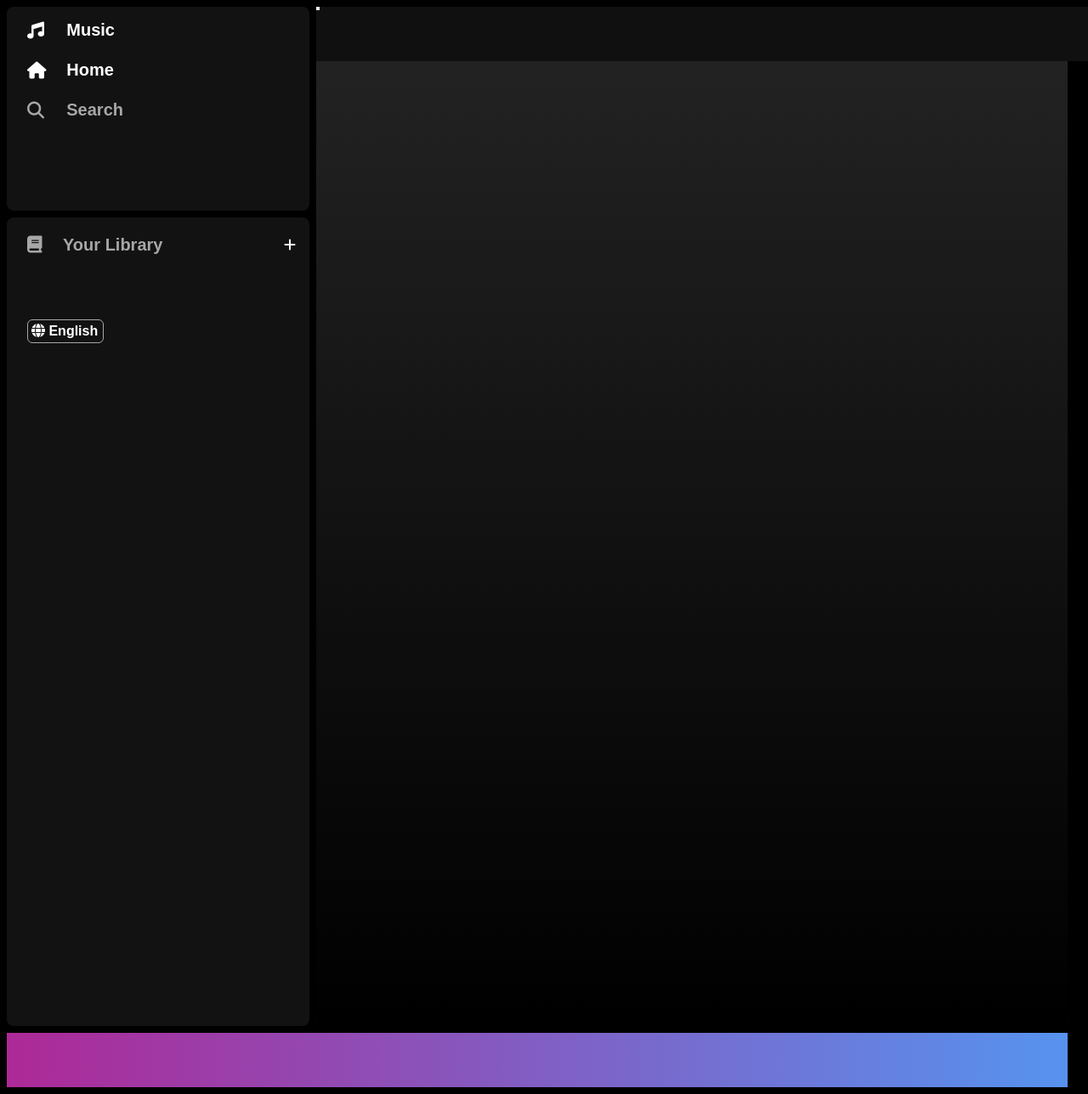
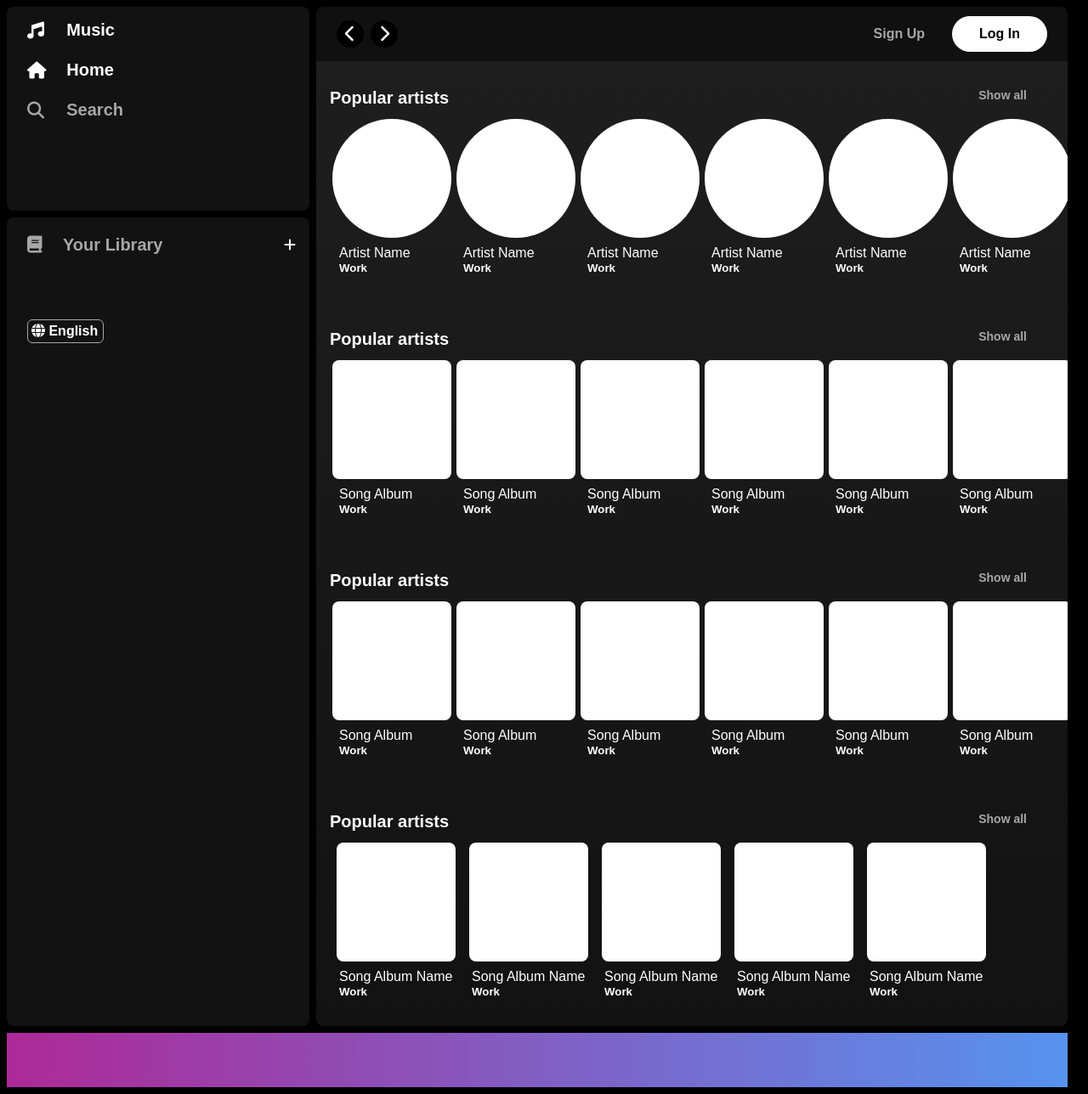
Before and after one commit to 139148nguyen/web_php, a PHP site: page /home_page.html in a window 1280 px wide. Shown: the whole page at 85% size. Run offline with PHP 8.4, Linux system fonts and the light colour scheme.

Commit message:
Fifth Commit

```diff
--- a/music/home_page.html
+++ b/music/home_page.html
@@ -67,16 +67,365 @@
             <div class="content__header">
                 <div class="move-button">
                     <button class="prev-button">
-
+                        <i class="fa-solid fa-chevron-left"></i>
+                    </button>
+                    <button class="next-button">
+                        <i class="fa-solid fa-chevron-right"></i>
                     </button>
                 </div>
                 <div class="login-signup-button">
-
+                    <a href="" class="sign-up">Sign Up</a>
+                    <a href="" class="log-in">Log In</a>
                 </div>
             </div>
             <div class="content__body">
-                <div class="list-music">
+                <div class="list-artist list">
+                    <div class="list-header">
+                        <a href="" class="category-name">Popular artists</a>
+                        <a href="" class="show-all">Show all</a>
+                    </div>
+                    <div class="list-body">
+                        <a href="" class="artist-card">
+                            <div class="artist-card__img">
 
+                            </div>
+                            <div class="artist-card__title">
+                                <h3>Artist Name</h3>
+                                <h5>Work</h5>
+                            </div>
+                            <div class="play-icon">
+                                <i class="fa-solid fa-play"></i>
+                            </div>
+                        </a>
+                        <a href="" class="artist-card">
+                            <div class="artist-card__img">
+
+                            </div>
+                            <div class="artist-card__title">
+                                <h3>Artist Name</h3>
+                                <h5>Work</h5>
+                            </div>
+                            <div class="play-icon">
+                                <i class="fa-solid fa-play"></i>
+                            </div>
+                        </a>
+                        <a href="" class="artist-card">
+                            <div class="artist-card__img">
+
+                            </div>
+                            <div class="artist-card__title">
+                                <h3>Artist Name</h3>
+                                <h5>Work</h5>
+                            </div>
+                            <div class="play-icon">
+                                <i class="fa-solid fa-play"></i>
+                            </div>
+                        </a>
+                        <a href="" class="artist-card">
+                            <div class="artist-card__img">
+
+                            </div>
+                            <div class="artist-card__title">
+                                <h3>Artist Name</h3>
+                                <h5>Work</h5>
+                            </div>
+                            <div class="play-icon">
+                                <i class="fa-solid fa-play"></i>
+                            </div>
+                        </a>
+                        <a href="" class="artist-card">
+                            <div class="artist-card__img">
+
+                            </div>
+                            <div class="artist-card__title">
+                                <h3>Artist Name</h3>
+                                <h5>Work</h5>
+                            </div>
+                            <div class="play-icon">
+                                <i class="fa-solid fa-play"></i>
+                            </div>
+                        </a>
+                        <a href="" class="artist-card">
+                            <div class="artist-card__img">
+
+                            </div>
+                            <div class="artist-card__title">
+                                <h3>Artist Name</h3>
+                                <h5>Work</h5>
+                            </div>
+                            <div class="play-icon">
+                                <i class="fa-solid fa-play"></i>
+                            </div>
+                        </a>
+                        <a href="" class="artist-card">
+                            <div class="artist-card__img">
+
+                            </div>
+                            <div class="artist-card__title">
+                                <h3>Artist Name</h3>
+                                <h5>Work</h5>
+                            </div>
+                            <div class="play-icon">
+                                <i class="fa-solid fa-play"></i>
+                            </div>
+                        </a>
+
+                    </div>
+                </div>
+                <div class="list-song-ablum list">
+                    <div class="list-header">
+                        <a href="" class="category-name">Popular artists</a>
+                        <a href="" class="show-all">Show all</a>
+                    </div>
+                    <div class="list-body">
+                        <a href="" class="song-album-card">
+                            <div class="song-album-card__img">
+
+                            </div>
+                            <div class="song-album-card__title">
+                                <h3>Song Album Name</h3>
+                                <h5>Work</h5>
+                            </div>
+                            <div class="play-icon">
+                                <i class="fa-solid fa-play"></i>
+                            </div>
+                        </a>
+                        <a href="" class="song-album-card">
+                            <div class="song-album-card__img">
+
+                            </div>
+                            <div class="song-album-card__title">
+                                <h3>Song Album Name</h3>
+                                <h5>Work</h5>
+                            </div>
+                            <div class="play-icon">
+                                <i class="fa-solid fa-play"></i>
+                            </div>
+                        </a>
+                        <a href="" class="song-album-card">
+                            <div class="song-album-card__img">
+
+                            </div>
+                            <div class="song-album-card__title">
+                                <h3>Song Album Name</h3>
+                                <h5>Work</h5>
+                            </div>
+                            <div class="play-icon">
+                                <i class="fa-solid fa-play"></i>
+                            </div>
+                        </a>
+                        <a href="" class="song-album-card">
+                            <div class="song-album-card__img">
+
+                            </div>
+                            <div class="song-album-card__title">
+                                <h3>Song Album Name</h3>
+                                <h5>Work</h5>
+                            </div>
+                            <div class="play-icon">
+                                <i class="fa-solid fa-play"></i>
+                            </div>
+                        </a>
+                        <a href="" class="song-album-card">
+                            <div class="song-album-card__img">
+
+                            </div>
+                            <div class="song-album-card__title">
+                                <h3>Song Album Name</h3>
+                                <h5>Work</h5>
+                            </div>
+                            <div class="play-icon">
+                                <i class="fa-solid fa-play"></i>
+                            </div>
+                        </a>
+                        <a href="" class="song-album-card">
+                            <div class="song-album-card__img">
+
+                            </div>
+                            <div class="song-album-card__title">
+                                <h3>Song Album Name</h3>
+                                <h5>Work</h5>
+                            </div>
+                            <div class="play-icon">
+                                <i class="fa-solid fa-play"></i>
+                            </div>
+                        </a>
+                        <a href="" class="song-album-card">
+                            <div class="song-album-card__img">
+
+                            </div>
+                            <div class="song-album-card__title">
+                                <h3>Song Album Name</h3>
+                                <h5>Work</h5>
+                            </div>
+                            <div class="play-icon">
+                                <i class="fa-solid fa-play"></i>
+                            </div>
+                        </a>
+
+                    </div>
+                </div>
+                <div class="list-song-ablum list">
+                    <div class="list-header">
+                        <a href="" class="category-name">Popular artists</a>
+                        <a href="" class="show-all">Show all</a>
+                    </div>
+                    <div class="list-body">
+                        <a href="" class="song-album-card">
+                            <div class="song-album-card__img">
+
+                            </div>
+                            <div class="song-album-card__title">
+                                <h3>Song Album Name</h3>
+                                <h5>Work</h5>
+                            </div>
+                            <div class="play-icon">
+                                <i class="fa-solid fa-play"></i>
+                            </div>
+                        </a>
+                        <a href="" class="song-album-card">
+                            <div class="song-album-card__img">
+
+                            </div>
+                            <div class="song-album-card__title">
+                                <h3>Song Album Name</h3>
+                                <h5>Work</h5>
+                            </div>
+                            <div class="play-icon">
+                                <i class="fa-solid fa-play"></i>
+                            </div>
+                        </a>
+                        <a href="" class="song-album-card">
+                            <div class="song-album-card__img">
+
+                            </div>
+                            <div class="song-album-card__title">
+                                <h3>Song Album Name</h3>
+                                <h5>Work</h5>
+                            </div>
+                            <div class="play-icon">
+                                <i class="fa-solid fa-play"></i>
+                            </div>
+                        </a>
+                        <a href="" class="song-album-card">
+                            <div class="song-album-card__img">
+
+                            </div>
+                            <div class="song-album-card__title">
+                                <h3>Song Album Name</h3>
+                                <h5>Work</h5>
+                            </div>
+                            <div class="play-icon">
+                                <i class="fa-solid fa-play"></i>
+                            </div>
+                        </a>
+                        <a href="" class="song-album-card">
+                            <div class="song-album-card__img">
+
+                            </div>
+                            <div class="song-album-card__title">
+                                <h3>Song Album Name</h3>
+                                <h5>Work</h5>
+                            </div>
+                            <div class="play-icon">
+                                <i class="fa-solid fa-play"></i>
+                            </div>
+                        </a>
+                        <a href="" class="song-album-card">
+                            <div class="song-album-card__img">
+
+                            </div>
+                            <div class="song-album-card__title">
+                                <h3>Song Album Name</h3>
+                                <h5>Work</h5>
+                            </div>
+                            <div class="play-icon">
+                                <i class="fa-solid fa-play"></i>
+                            </div>
+                        </a>
+                        <a href="" class="song-album-card">
+                            <div class="song-album-card__img">
+
+                            </div>
+                            <div class="song-album-card__title">
+                                <h3>Song Album Name</h3>
+                                <h5>Work</h5>
+                            </div>
+                            <div class="play-icon">
+                                <i class="fa-solid fa-play"></i>
+                            </div>
+                        </a>
+
+                    </div>
+                </div>
+                <div class="list-song-ablum list">
+                    <div class="list-header">
+                        <a href="" class="category-name">Popular artists</a>
+                        <a href="" class="show-all">Show all</a>
+                    </div>
+                    <div class="list-body">
+                        <a href="" class="song-album-card">
+                            <div class="song-album-card__img">
+
+                            </div>
+                            <div class="song-album-card__title">
+                                <h3>Song Album Name</h3>
+                                <h5>Work</h5>
+                            </div>
+                            <div class="play-icon">
+                                <i class="fa-solid fa-play"></i>
+                            </div>
+                        </a>
+                        <a href="" class="song-album-card">
+                            <div class="song-album-card__img">
+
+                            </div>
+                            <div class="song-album-card__title">
+                                <h3>Song Album Name</h3>
+                                <h5>Work</h5>
+                            </div>
+                            <div class="play-icon">
+                                <i class="fa-solid fa-play"></i>
+                            </div>
+                        </a>
+                        <a href="" class="song-album-card">
+                            <div class="song-album-card__img">
+
+                            </div>
+                            <div class="song-album-card__title">
+                                <h3>Song Album Name</h3>
+                                <h5>Work</h5>
+                            </div>
+                            <div class="play-icon">
+                                <i class="fa-solid fa-play"></i>
+                            </div>
+                        </a>
+                        <a href="" class="song-album-card">
+                            <div class="song-album-card__img">
+
+                            </div>
+                            <div class="song-album-card__title">
+                                <h3>Song Album Name</h3>
+                                <h5>Work</h5>
+                            </div>
+                            <div class="play-icon">
+                                <i class="fa-solid fa-play"></i>
+                            </div>
+                        </a>
+                        <a href="" class="song-album-card">
+                            <div class="song-album-card__img">
+
+                            </div>
+                            <div class="song-album-card__title">
+                                <h3>Song Album Name</h3>
+                                <h5>Work</h5>
+                            </div>
+                            <div class="play-icon">
+                                <i class="fa-solid fa-play"></i>
+                            </div>
+                        </a>
+
+                    </div>
                 </div>
             </div>
         </div>
--- a/music/styles/base.css
+++ b/music/styles/base.css
@@ -43,7 +43,7 @@ body {
     background-color: var(--bgcolor-base);
 }
 
-.body{
+.body {
     display: flex;
     height: calc(100% - 64px);
     width: var(--bg-width);
@@ -88,11 +88,11 @@ ul {
     transform: scale(1.04);
 }
 
-.content__header{
-    width: 970px;
-    position: fixed;
+.content__header {
+    width: 100%;
+    /* position: fixed; */
     min-height: 64px;
-    border-top-left-radius: 8px ;
+    border-top-left-radius: 8px;
     border-top-right-radius: 8px;
 }
 
@@ -117,6 +117,15 @@ ul {
     background: transparent;
 }
 
+.list {
+    width: calc(100% - 64px);
+    height: 220px;
+    display: flex;
+    flex-direction: column;
+    padding: 32px 16px;
+    /* align-items: center; */
+}
+
 
 /*
 form {
--- a/music/styles/main.css
+++ b/music/styles/main.css
@@ -31,8 +31,9 @@
 
 }
 
-.side-bar, .content{
-    width:  calc(var(--bg-width) - 356px);
+.side-bar,
+.content {
+    width: calc(var(--bg-width) - 356px);
 
 }
 
@@ -117,24 +118,202 @@
 
 /* CSS content */
 
-.content{
-    flex:1;
+.content {
+    flex: 1;
     display: flex;
     flex-direction: column;
     background-color: var(--bgcolor-primary);
     margin-bottom: 8px;
-    overflow:auto;
+    overflow: auto;
 
 }
 
 
-.content__header{
+.content__header {
     background-color: #101010;
+    display: flex;
+    flex-direction: row;
+    justify-content: space-between;
 }
-.content__body{
+
+.content__body {
     /* background-color: #1e1e1e; */
     flex: 1;
     border-bottom-left-radius: 8px;
     border-bottom-right-radius: 8px;
-    background-image: linear-gradient(to bottom, var(--bgcolor-gray) , var(--bgcolor-base));
+    background-image: linear-gradient(to bottom, #1e1e1e, #121212);
 }
+
+.move-button {
+    display: flex;
+    height: 100%;
+    align-items: center;
+    padding: 0 0 0 20px;
+    /* flex: 1; */
+
+}
+
+.prev-button,
+.next-button {
+    background-color: #000000;
+    color: white;
+    border: none;
+    font-size: 20px;
+    font-weight: normal;
+    border: 1 solid gray;
+    /* padding: 10px; */
+    width: 32px;
+    height: 32px;
+    border-radius: 50%;
+    margin: 4px;
+    cursor: no-drop;
+}
+
+.login-signup-button {
+    /* flex: 1; */
+    padding: 0 24px 0 0;
+    display: flex;
+    align-items: center;
+}
+
+.sign-up,
+.log-in {
+    display: block;
+    padding: 12px 32px;
+    font-weight: 600;
+    /* opacity: 0.8; */
+}
+
+.sign-up {
+    color: var(--tcolor-base);
+}
+
+.log-in {
+    color: var(--tcolor-dark);
+    background-color: var(--tcolor-light);
+    border-radius: 24px;
+}
+
+.sign-up:hover {
+    transform: scale(1.1);
+    color: var(--tcolor-light);
+}
+
+
+.log-in:hover {
+    transform: scale(1.1);
+    opacity: 1.1;
+    background-color: #ebe7e7;
+}
+
+
+/* CSS content body */
+
+.list-header {
+    width: 100%;
+    display: flex;
+    justify-content: space-between;
+}
+
+.list-header>a:hover {
+    text-decoration: underline;
+}
+
+.category-name {
+    font-size: 20px;
+    font-weight: bold;
+    color: var(--tcolor-light);
+}
+
+.show-all {
+    color: var(--tcolor-base);
+    font-size: 14px;
+    font-weight: bold;
+}
+
+
+
+.list-body {
+    flex: 1;
+    display: flex;
+    justify-content: flex-start;
+}
+
+.artist-card,
+.song-album-card {
+    position: relative;
+    height: 210px;
+    width: 150px;
+    background-color: transparent;
+    margin: 2px;
+    border-radius: 8px;
+    border: 1px solid transparent;
+}
+
+.artist-card:hover,
+.song-album-card:hover {
+    background-color: var(--bgcolor-gray);
+    cursor: pointer;
+}
+
+.artist-card__img,
+.song-album-card__img {
+    background-color: white;
+    width: 140px;
+    height: 140px;
+    margin: auto;
+    margin-top: 10px;
+}
+
+
+.artist-card__img {
+    border-radius: 50%;
+
+}
+
+.artist-card__title,
+.song-album-card__title {
+
+    margin: 8px 0 0 8px;
+    display: flex;
+    flex-direction: column;
+    /* align-items: center; */
+    justify-content: space-evenly;
+}
+
+h3 {
+    font-weight: 400;
+    font-size: 16px;
+    line-height: 20px;
+    height: 20px;
+    overflow: hidden;
+    overflow-wrap: break-word;
+    color: var(--tcolor-light);
+}
+
+
+.play-icon {
+    width: 44px;
+    height: 44px;
+    font-size: 16px;
+    position: absolute;
+    top: 50%;
+    left: 65%;
+    display: flex;
+    align-items: center;
+    justify-content: center;
+    border-radius: 50%;
+    background-color: green;
+    color: black;
+    display: none;
+}
+
+.artist-card:hover .play-icon,
+.song-album-card:hover .play-icon {
+    display: flex;
+}
+
+
+.song-album-card__img {
+    border-radius: 8px;
+}
```
Lines whose indentation alone changed are shown as unchanged.
